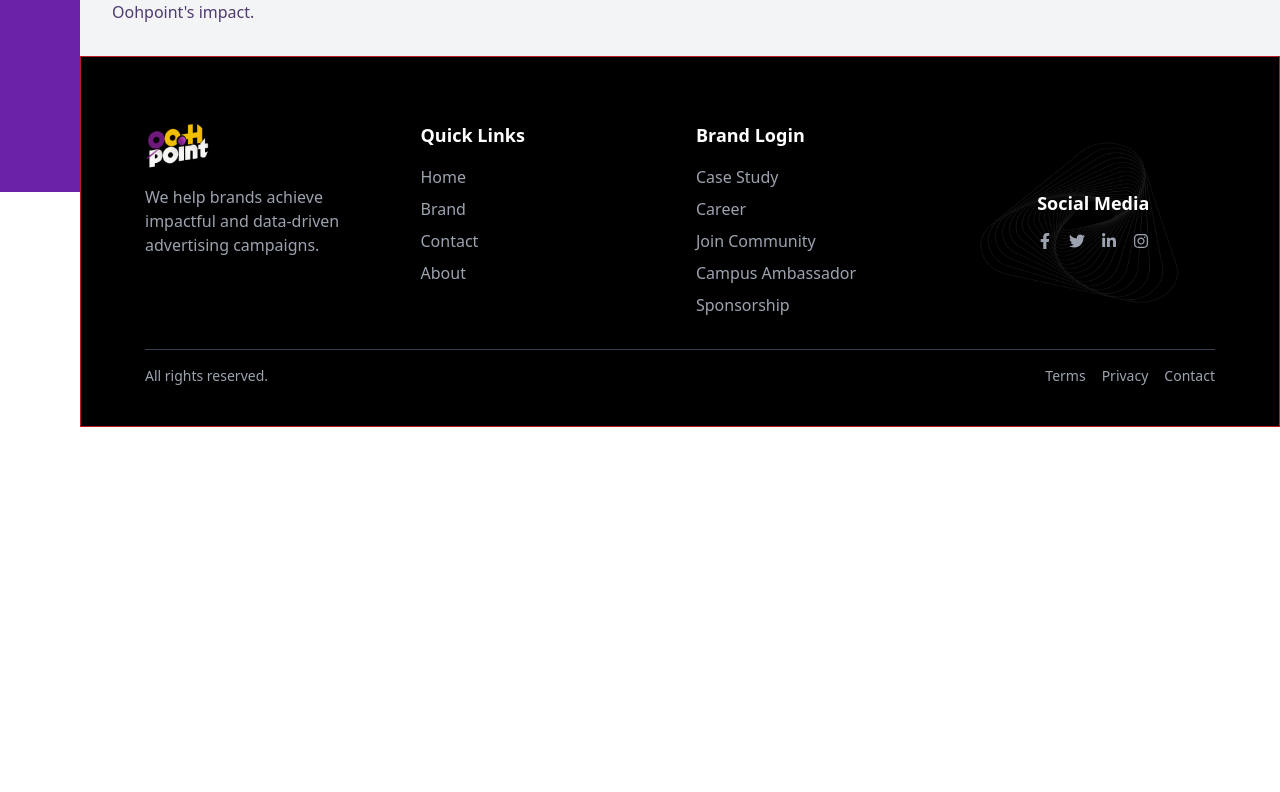
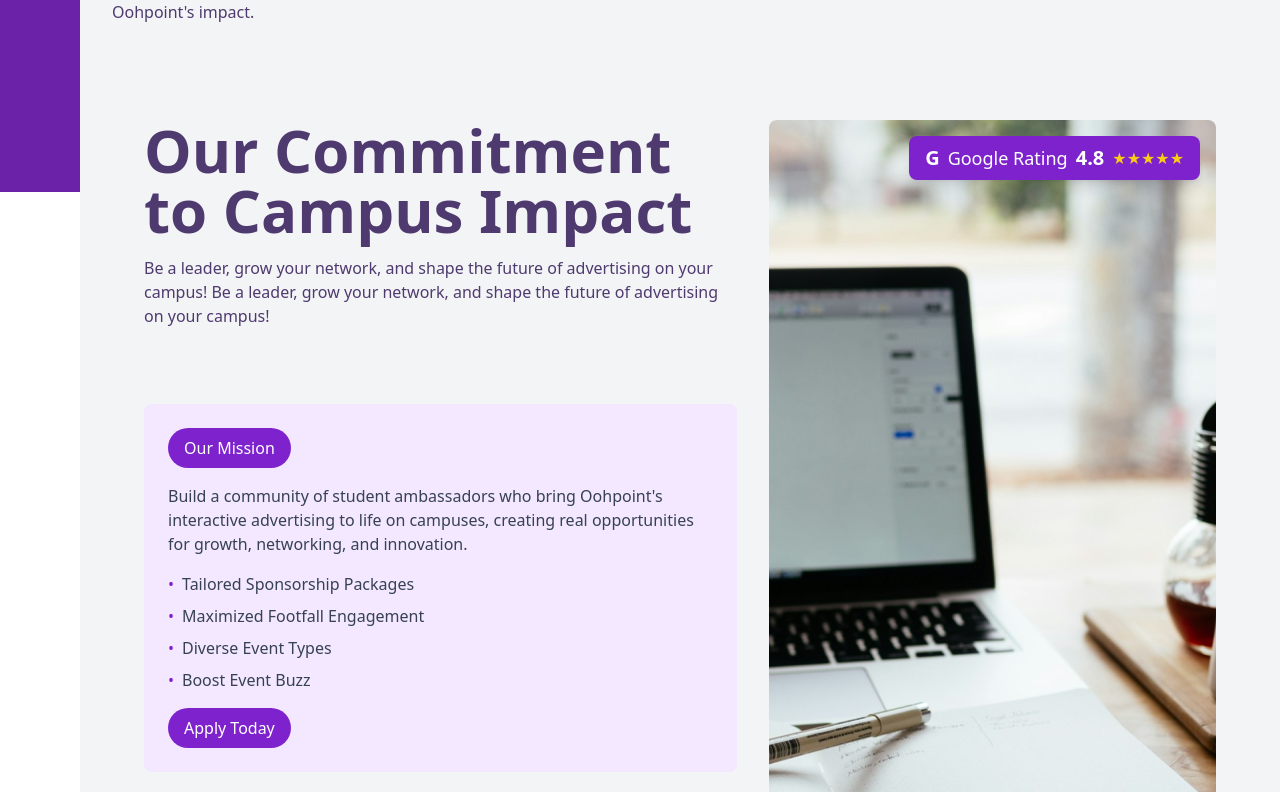
Before and after one commit to catnoirr/newpj, a Next.js app: page /CampusAmbassador in a window 1280 px wide. Shown: the part 608-1400 px from the top of the page. Before the commit the page ends 1035 px from the top, so only its background shows below. Built offline with nearby package versions, Linux system fonts and the light colour scheme.

Commit message:
cumpuse rebuild but previous better

```diff
--- /dev/null
+++ b/src/app/CampusAmbassador/components/CampusAmbassadorHero.jsx
@@ -0,0 +1,45 @@
+import React from 'react';
+
+const CampusAmbassadorProgram = () => {
+  return (
+    <div className="flex flex-col items-center bg-gray-100  p-8">
+      {/* Main container with left and right content */}
+      <div className="flex flex-col lg:flex-row items-center   p-8 ">
+
+        {/* Left content */}
+        <div className="lg:w-1/2 text-center lg:text-left lg:pr-8 w-96 md:h-96  ">
+          <h1 className="text-6xl font-semibold text-purtle-500 mb-4 pb-8 ">
+            Oohpoint Campus Ambassador Program
+          </h1>
+          <p className="text-purtle-400 mb-6 pb-7">
+            Be a leader, grow your network, and shape the future of advertising on your campus!
+          </p>
+          <button className="bg-purtle-500 text-white py-4 px-8 rounded-xl hover:bg-purple-900 mb-8">
+            Join Now
+          </button>
+        </div>
+
+        {/* Right content (Image) */}
+        <div className="lg:w-1/2 flex items-center justify-center h-full">
+          <img
+            src="Illustration.png" // replace with the actual path to the illustration image
+            alt="Illustration"
+            className="w-96 h-96 object-contain"
+          />
+        </div>
+      </div>
+
+      {/* Bottom content */}
+      <div className=" w-full mt-20 text-purtle-400">
+        <p>
+          Welcome to the Oohpoint Campus Ambassador Program where you can be part of a network of
+          changemakers representing the future of innovative advertising! As an ambassador, you’ll
+          bring unique ad experiences to your campus, connecting your peers with exclusive deals,
+          while helping to shape Oohpoint's impact.
+        </p>
+      </div>
+    </div>
+  );
+};
+
+export default CampusAmbassadorProgram;
--- /dev/null
+++ b/src/app/CampusAmbassador/components/CampusImpact.jsx
@@ -0,0 +1,68 @@
+import React from 'react';
+
+const CampusImpact = () => {
+  return (
+    <div className="flex flex-col items-center bg-gray-100 min-h-screen p-8 ">
+      {/* Main container with left and right content */}
+      <div className="flex flex-col lg:flex-row items-start w-full p-8 rounded-lg  space-y-8 lg:space-y-0 lg:space-x-8">
+
+        {/* Left content */}
+        <div className="lg:w-[593px]">
+          <div className='w-[593px] h-[284.26px]'>
+          <h1 className="text-6xl font-semibold text-purtle-500 mb-4 h-[154]">
+            Our Commitment to Campus Impact
+          </h1>
+          <p className="text-purtle-400 mb-6 h-[92]">
+            Be a leader, grow your network, and shape the future of advertising on your campus! Be a leader, grow your network, and shape the future of advertising on your campus!
+          </p>
+          </div>
+          {/* Mission card */}
+          <div className="bg-purple-100 p-6 rounded-lg h-[470] w-[666]">
+            <button className="bg-purple-700 text-white py-2 px-4 rounded-full hover:bg-purple-800 mb-4">
+              Our Mission
+            </button>
+            <p className="text-gray-700 mb-4">
+              Build a community of student ambassadors who bring Oohpoint's interactive advertising to life on campuses, creating real opportunities for growth, networking, and innovation.
+            </p>
+            <ul className="space-y-2 mb-4">
+              <li className="flex items-center text-gray-700">
+                <span className="text-purple-700 mr-2">•</span> Tailored Sponsorship Packages
+              </li>
+              <li className="flex items-center text-gray-700">
+                <span className="text-purple-700 mr-2">•</span> Maximized Footfall Engagement
+              </li>
+              <li className="flex items-center text-gray-700">
+                <span className="text-purple-700 mr-2">•</span> Diverse Event Types
+              </li>
+              <li className="flex items-center text-gray-700">
+                <span className="text-purple-700 mr-2">•</span> Boost Event Buzz
+              </li>
+            </ul>
+            <button className="bg-purple-700 text-white py-2 px-4 rounded-full hover:bg-purple-800">
+              Apply Today
+            </button>
+          </div>
+        </div>
+
+        {/* Right content - Image with overlay */}
+        <div className="lg:w-1/2 relative">
+          <img
+            src="campusimpact.png" // replace with the actual path to your image
+            alt="Laptop with notebook"
+            className="w-[666px] h-[855px] rounded-lg object-cover"
+          />
+          <div className="absolute top-4 right-4 bg-purple-700 text-white py-2 px-4 rounded-lg flex items-center space-x-2 shadow-lg">
+            <span className="text-xl font-semibold">G</span>
+            <span className="text-lg">Google Rating</span>
+            <span className="text-xl font-semibold">4.8</span>
+            <span className="flex text-yellow-400">
+              ★★★★★
+            </span>
+          </div>
+        </div>
+      </div>
+    </div>
+  );
+};
+
+export default CampusImpact;
--- a/src/app/CampusAmbassador/page.jsx
+++ b/src/app/CampusAmbassador/page.jsx
@@ -1,45 +1,15 @@
+// page.jsx
 import React from 'react';
+import CampusAmbassadorProgram from './components/CampusAmbassadorHero'; // Adjust the path as necessary
+import CampusImpact from './components/CampusImpact'; // Adjust the path as necessary
 
-const CampusAmbassadorProgram = () => {
+const Page = () => {
   return (
-    <div className="flex flex-col items-center bg-gray-100  p-8">
-      {/* Main container with left and right content */}
-      <div className="flex flex-col lg:flex-row items-center   p-8 ">
-
-        {/* Left content */}
-        <div className="lg:w-1/2 text-center lg:text-left lg:pr-8 w-96 md:h-96  ">
-          <h1 className="text-6xl font-semibold text-purtle-500 mb-4 pb-8 ">
-            Oohpoint Campus Ambassador Program
-          </h1>
-          <p className="text-purtle-400 mb-6 pb-7">
-            Be a leader, grow your network, and shape the future of advertising on your campus!
-          </p>
-          <button className="bg-purtle-500 text-white py-4 px-8 rounded-xl hover:bg-purple-900 mb-8">
-            Join Now
-          </button>
-        </div>
-
-        {/* Right content (Image) */}
-        <div className="lg:w-1/2 flex items-center justify-center h-full">
-          <img
-            src="Illustration.png" // replace with the actual path to the illustration image
-            alt="Illustration"
-            className="w-96 h-96 object-contain"
-          />
-        </div>
-      </div>
-
-      {/* Bottom content */}
-      <div className=" w-full mt-20 text-purtle-400">
-        <p>
-          Welcome to the Oohpoint Campus Ambassador Program where you can be part of a network of
-          changemakers representing the future of innovative advertising! As an ambassador, you’ll
-          bring unique ad experiences to your campus, connecting your peers with exclusive deals,
-          while helping to shape Oohpoint's impact.
-        </p>
-      </div>
+    <div>
+      <CampusAmbassadorProgram />
+      <CampusImpact/>
     </div>
   );
 };
 
-export default CampusAmbassadorProgram;
+export default Page;
```
Also changed, not shown: public/campusimpact.png (added).
